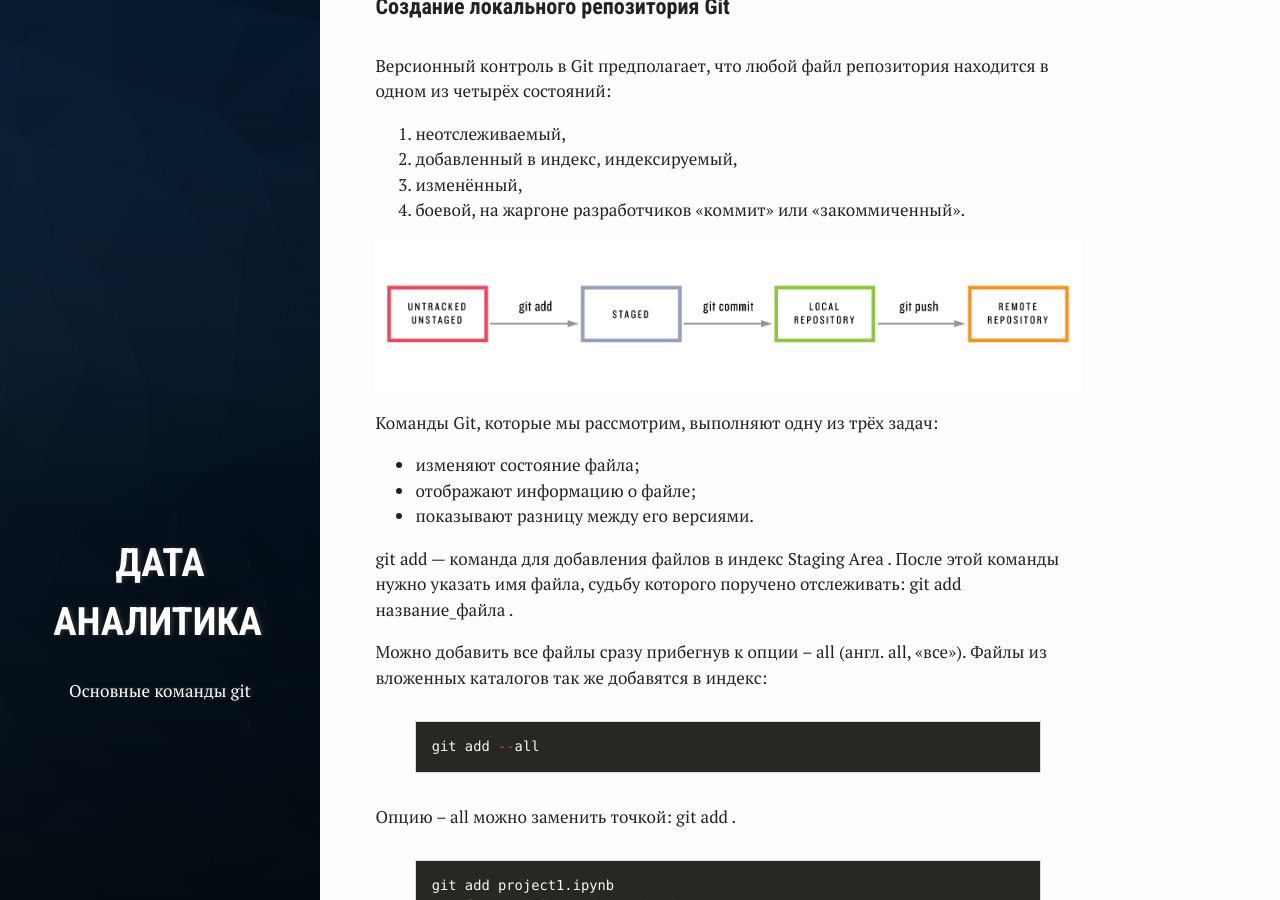
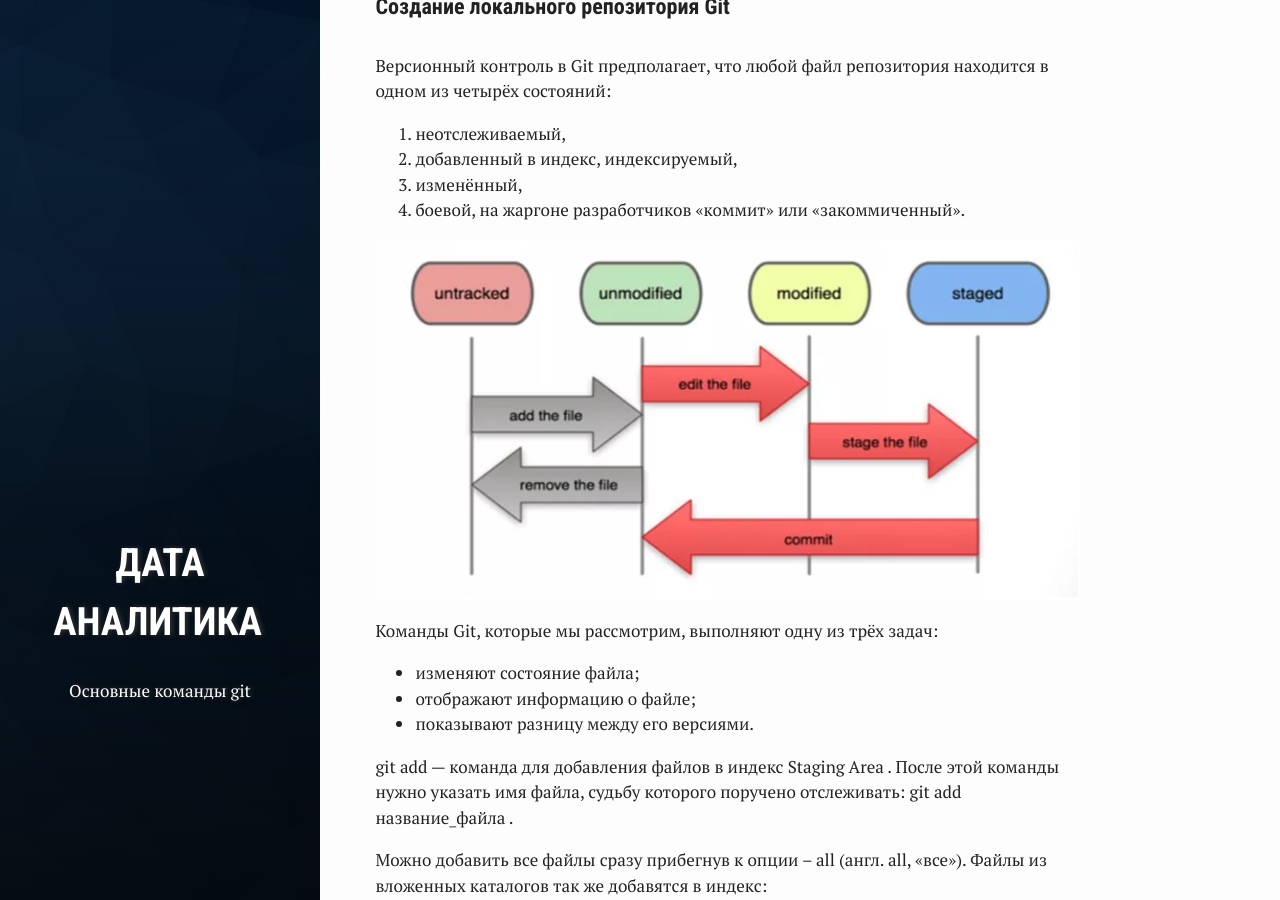
Before and after one commit to p1aton/p1aton.github.io, a Jekyll site: the page built from _posts/2017-10-19-git.md, in a window 1280 px wide and 900 px high, scrolled down 4421 px. Built offline with Jekyll 4.4.1, drawn with Linux system fonts in a browser that asks for light colours.

Commit message:
foto git

```diff
--- a/_posts/2017-10-19-git.md
+++ b/_posts/2017-10-19-git.md
@@ -194,7 +194,7 @@ git init
 
 
 <center>
-<img src="{{ '/assets/images/git_status.png' | prepend: site.baseurl }}" alt="">
+<img src="{{ '/assets/images/git_status_2.PNG' | prepend: site.baseurl }}" alt="">
 </center>
 
 Команды Git, которые мы рассмотрим, выполняют одну из трёх задач:
```
Also changed, not shown: assets/images/git_status_2.PNG (added).
